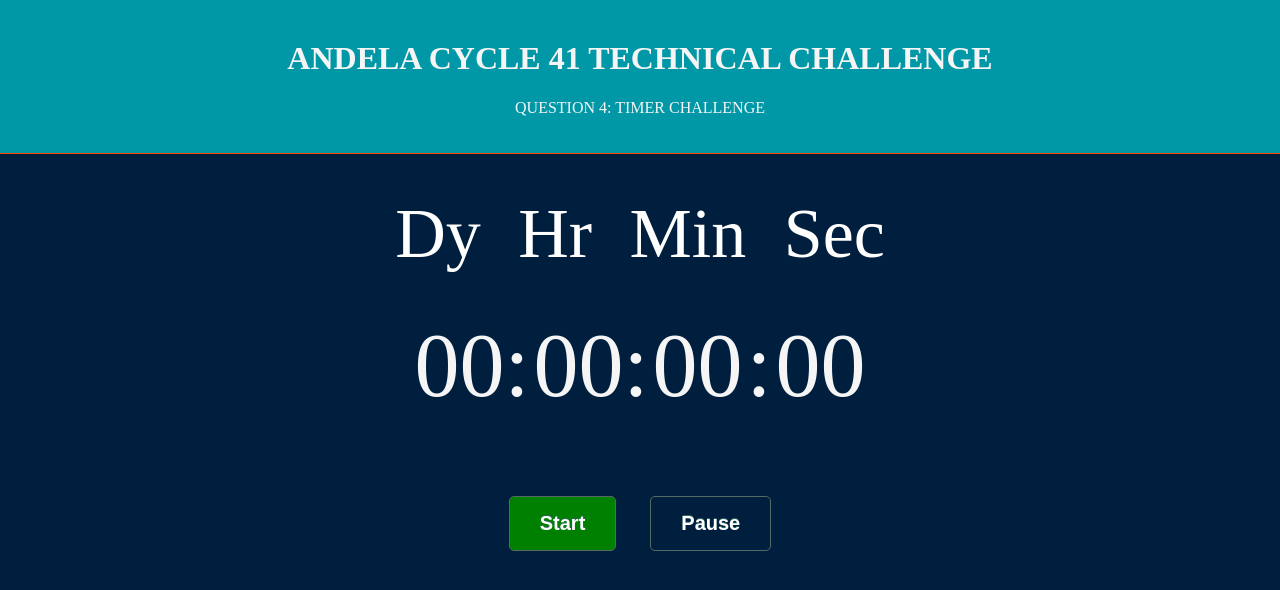
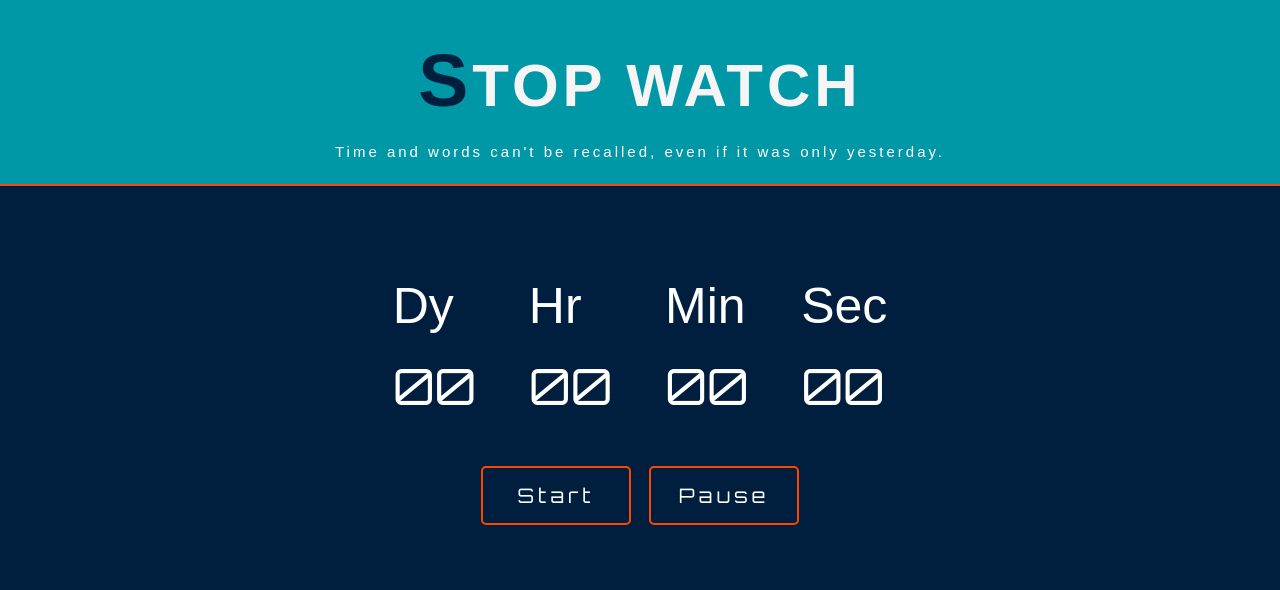
Before and after one commit to adewale2018/timerStopWatch, a plain HTML site: page index.html in a window 1280 px wide. Drawn offline with Linux system fonts and the light colour scheme.

Commit message:
Refactor the code and the style

```diff
--- a/index.html
+++ b/index.html
@@ -5,35 +5,32 @@
   <meta http-equiv="X-UA-Compatible" content="IE=edge">
   <title>Timer Challenge</title>
   <meta name="viewport" content="width=device-width, initial-scale=1">
+  <link href="https://fonts.googleapis.com/css?family=Orbitron&display=swap" rel="stylesheet">
   <link rel="stylesheet" type="text/css" media="screen" href="style.css" />
-
 </head>
 <body>
-        <div class="head">
-                <h1>ANDELA CYCLE 41 TECHNICAL CHALLENGE</h1>
-                 <p>QUESTION 4: TIMER CHALLENGE</p>
-
-             </div>
-
-                 <div id="timer" class="main-container">
-                     <div class="time">
-                             <span>Dy </span><span class="spacerTwo"></span>
-                             <span>Hr </span><span class="spacerTwo"></span>
-                             <span>Min </span><span class="spacerTwo"></span>
-                             <span>Sec</span>
-                     </div>
-                     <div class="container">
-                        <span id="day">00</span><span>:</span>
-                         <span id="hour">00</span><span>:</span>
-                         <span id="minute">00</span> <span>:</span>
-                         <span id="second">00</span>
-
-                     </div>
-                     <div class="buttons-container">
-                         <button id="startStop" class="start">Start</button><span class="spacerThree"></span>
+  <header class="head">
+    <h1>STOP WATCH</h1>
+    <blockquote>
+      <p>Time and words can't be recalled, even if it was only yesterday.</p>
+    </blockquote>
+  </header>
+  <main id="timer" class="main-container">
+    <section class="time">
+      <div>Dy </div>
+      <div>Hr </div>
+      <div>Min </div>
+      <div> Sec </div>
+      <div id="day">00</div>
+      <div id="hour">00</div>
+      <div id="minute">00</div>
+      <div id="second">00</div>
+    </section>
+    <section class="buttons-container">
+      <button id="startStop" class="start">Start</button>
       <button id="pauseResume" class="pause">Pause</button>
-                     </div>
-                 </div>
+    </section>
+  </main>
 
 
   <script src="main.js"></script>
--- a/main.js
+++ b/main.js
@@ -1,12 +1,8 @@
-let hour = 0;
-let minute = 0;
-let second = 0;
-let day = 0;
-let paused = false;
-let started = false;
+let hour = 0, minute = 0,  second = 0;
+let day = 0, paused = false, started = false;
 let timerID;
 
-const prependZeroToASingleDigitNumber = number => {
+const prependZero = number => {
   return number.toString().length === 1 ? `0${number}` : number;
 };
 
@@ -20,11 +16,9 @@
     started = !started;
     content = started ? "Stop" : "Start";
   }
-
   button.textContent = content;
   button.className = content.toLowerCase();
 };
-
 
 const timer = () => {
   if (paused) {
@@ -35,40 +29,26 @@
     second = 0;
     document.getElementById(
       "second"
-    ).textContent = prependZeroToASingleDigitNumber(second);
+    ).textContent = prependZero(second);
     if (minute === 59) {
       minute = 0;
       document.getElementById(
         "minute"
-      ).textContent = prependZeroToASingleDigitNumber(minute);
+      ).textContent = prependZero(minute);
       document.getElementById(
         "hour"
-      ).textContent = prependZeroToASingleDigitNumber(++hour);
-      // if (hour === 23) {
-      //   hour = 0;
-      //   document.getElementById(
-      //     "hour"
-      //   ).textContent = prependZeroToASingleDigitNumber(hour);
-      //   document.getElementById(
-      //     "day"
-      //   ).textContent = prependZeroToASingleDigitNumber(++day);
-      // } else {
-      //   document.getElementById(
-      //     "hour"
-      //   ).textContent = prependZeroToASingleDigitNumber(++hour);
-      // }
+      ).textContent = prependZero(++hour);
     } else {
       document.getElementById(
         "minute"
-      ).textContent = prependZeroToASingleDigitNumber(++minute);
+      ).textContent = prependZero(++minute);
     }
   } else {
     document.getElementById(
       "second"
-    ).textContent = prependZeroToASingleDigitNumber(++second);
+    ).textContent = prependZero(++second);
   }
 };
-
 
 // entry point
 document.getElementById("startStop").onclick = e => {
@@ -77,20 +57,18 @@
   if (started) {
     paused = false;
     day = hour = minute = second = 0;
-
-
     document.getElementById(
       "second"
-    ).textContent = prependZeroToASingleDigitNumber(second);
+    ).textContent = prependZero(second);
     document.getElementById(
       "minute"
-    ).textContent = prependZeroToASingleDigitNumber(minute);
+    ).textContent = prependZero(minute);
     document.getElementById(
       "hour"
-    ).textContent = prependZeroToASingleDigitNumber(hour);
+    ).textContent = prependZero(hour);
     document.getElementById(
       "day"
-      ).textContent = prependZeroToASingleDigitNumber(day);
+      ).textContent = prependZero(day);
 
     timerID = setInterval(timer, 1000);
   } else if (timerID) {
@@ -104,6 +82,5 @@
   if (!started) {
     return;
   }
-
   toggleButton(e.target);
 };
--- a/style.css
+++ b/style.css
@@ -1,103 +1,112 @@
+*,
+*::before,
+*::after {
+  margin: 0;
+  padding: 0;
+  box-sizing: inherit;
+}
+html {
+  box-sizing: border-box;
+  font-size: 62.5%;
+}
 body {
+  font-family: "Nunito", sans-serif;
+  line-height: 1.6;
   background: #001f3f;
+  color: #fff;
+  min-height: 90vh;
 }
-
 .head {
   text-align: center;
   color: whitesmoke;
   background: #0097a7;
-    margin: -10px;
-    padding: 20px;
-    border-bottom: 1px solid orangered;
-    border-top: 1px solid orangered;
+  padding: 2rem;
+  border-bottom: 2px solid #ff4500;
 }
-
-.time {
-    margin-top: 50px;
+.head h1 {
+  font-size: 6rem;
+  letter-spacing: .4rem;
 }
-
+.head h1::first-letter {
+  color: #001f3f;
+  font-size: 7.5rem;
+}
+.head p {
+  color: #fff;
+  font-size: 1.5rem;
+  letter-spacing: .3rem;
+  font-weight: 100;
+}
 #timer {
   display: grid;
-    place-items: center;
-    width: 800px;
-    margin: 0 auto;
+  justify-content: center;
+  align-items: center;
+  width: 80vw;
+  margin: 8rem auto;
 }
-
-
-span{
-    font-size: 70px;
-    color: white;
+.time {
+  display: grid;
+  grid-template-columns: repeat(4, 1fr);
+  grid-template-rows: 8rem;
+  grid-column-gap: 5rem;
+  font-size: 5rem;
 }
-
-.spacerOne {
-    margin-left: 25px;
-}
-
-.spacerTwo {
-    margin-left: 20px;
-}
-
-.spacerThree {
-   margin-left: 15px;
-   margin-right: 15px;
-}
-
-.container span {
-    font-size: 90px;
-
-    color: whitesmoke;
-}
-.container{
-    margin-top: 40px;
+#day, #hour, #minute, #second {
+  font-weight: 100;
+  font-family: 'Orbitron', sans-serif;
 }
 .buttons-container {
-    margin-top: 50px;
+  margin: 4rem 0;
+  display: flex;
+  justify-content: center;
+}
+#startStop {
+  margin-right: 1.8rem;
 }
 button {
-        background-color: white;
+  text-align: center;
+  border:2px solid #ff4500;
+  background-color: #001f3f;
+  color: inherit;
+  letter-spacing: .4rem;
+  width: 15rem;
   border-radius:5px;
-        border:1px solid #566963;
   display:inline-block;
   cursor:pointer;
-        font-size: 20px;
-        font-weight:bold;
-        padding: 15px 30px;
-        text-shadow:0px -1px 0px #2b665e;
+  font-size: 2rem;
+  font-family: 'Orbitron', sans-serif;
+  padding: 1.5rem;
   outline: none;
 }
-
-  .start {
-    color: white;
-    background: green;
+.start:hover {
+  background: #008000;
 }
-
 .stop {
-    color: white;
   background: red;
 }
-
-  .pause {
-    color: white;
-    background: #001f3f;
-  }
-
 .resume {
   color: white;
   background: orange;
 }
-
-@media (max-width: 576px) {
-  .time {
-    margin-top: 20px;
+@media only screen and (max-width: 700px) {
+  html {
+    font-size: 58.5%;
   }
-  span{
-    font-size: 40px;
-
+  .head{
+    padding: 1.5rem;
   }
-  .container span {
-    font-size: 60px;
-
+  .head h1 {
+    font-size: 4.5rem;
   }
-
-
 }
+@media only screen and (max-width: 472px) {
+  html {
+    font-size: 40.5%;
+  }
+  .head{
+    padding: 1rem;
+  }
+  .head h1 {
+    font-size: 4rem;
+  }
+}
```
Lines whose indentation alone changed are shown as unchanged.
